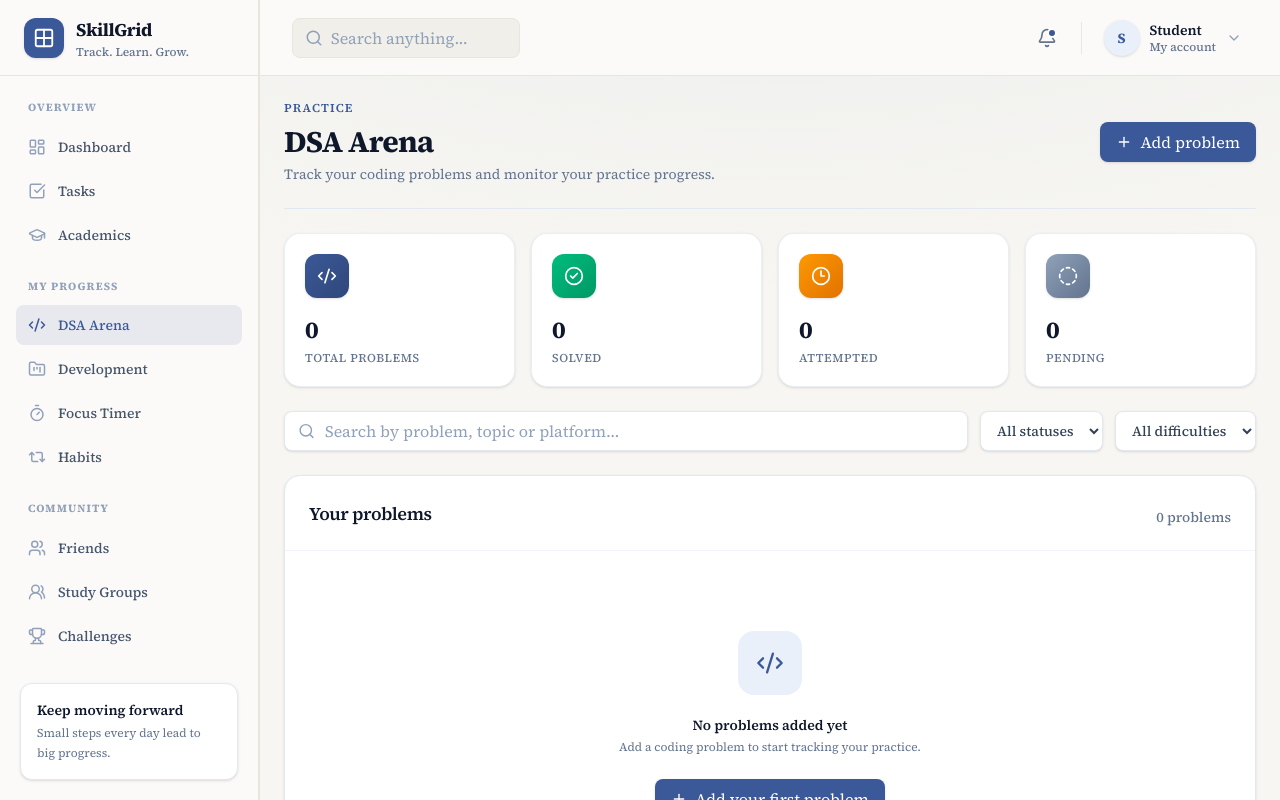
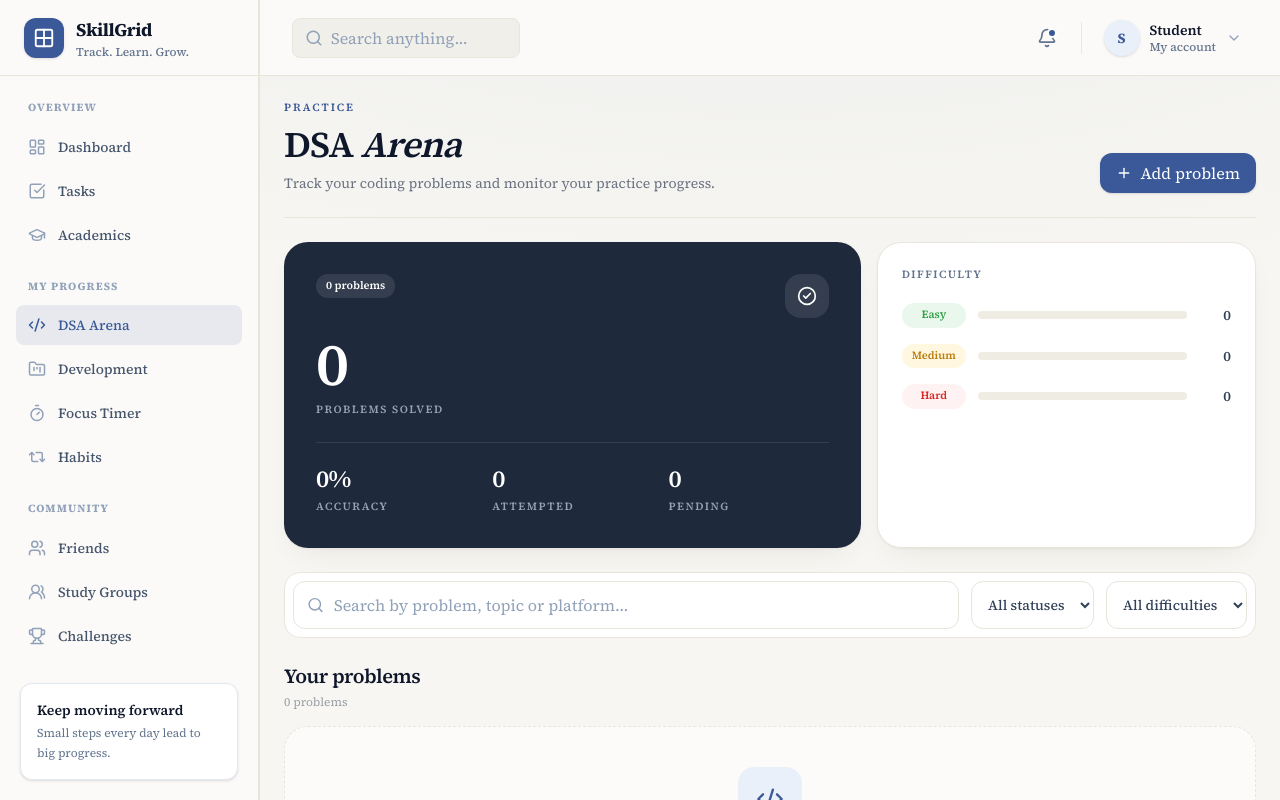
Before and after one commit to thiteswapnil1212-hue/skillGrid, a Next.js app in the folder skillgrid-app/: page /dsa in a window 1280 px wide. Built offline with nearby package versions, Linux system fonts and the light colour scheme.

Commit message:
redesign: warm editorial dsa page

```diff
--- a/skillgrid-app/src/app/dsa/page.tsx
+++ b/skillgrid-app/src/app/dsa/page.tsx
@@ -26,6 +26,18 @@ type Problem = {
 const statusOptions: ProblemStatus[] = ["Pending", "Attempted", "Solved"];
 const difficultyOptions: Difficulty[] = ["Easy", "Medium", "Hard"];
 
+const difficultyTint: Record<Difficulty, string> = {
+  Easy: "bg-[#EAF7EC] text-[#2F9E44]",
+  Medium: "bg-[#FFF7E0] text-[#B97E0C]",
+  Hard: "bg-[#FEF2F2] text-[#DC2626]",
+};
+
+const difficultyBar: Record<Difficulty, string> = {
+  Easy: "bg-[#2F9E44]",
+  Medium: "bg-[#D9A00B]",
+  Hard: "bg-[#DC2626]",
+};
+
 export default function DSAArenaPage() {
   const [problems, setProblems] = useState<Problem[]>([]);
   const [search, setSearch] = useState("");
@@ -45,6 +57,13 @@ export default function DSAArenaPage() {
     attempted: problems.filter((p) => p.status === "Attempted").length,
     pending: problems.filter((p) => p.status === "Pending").length,
   }), [problems]);
+
+  const accuracy = stats.total > 0 ? Math.round((stats.solved / stats.total) * 100) : 0;
+  const difficultyCounts = difficultyOptions.map((d) => ({
+    difficulty: d,
+    count: problems.filter((p) => p.difficulty === d).length,
+  }));
+  const maxDifficultyCount = Math.max(1, ...difficultyCounts.map((d) => d.count));
 
   const filteredProblems = useMemo(() => {
     const query = search.trim().toLowerCase();
@@ -91,40 +110,71 @@ export default function DSAArenaPage() {
 
   return (
     <main className="mx-auto w-full max-w-7xl space-y-6 p-6">
-      <section className="flex flex-col justify-between gap-4 border-b border-slate-200 pb-6 sm:flex-row sm:items-center">
+      <section className="border-b border-[#E8E5DB] pb-6">
+        <p className="text-[11px] font-semibold uppercase tracking-[0.18em] text-[#3B5998]">Practice</p>
+        <div className="mt-2 flex flex-wrap items-end justify-between gap-4">
           <div>
-          <p className="text-xs font-semibold uppercase tracking-widest text-primary">Practice</p>
-          <h1 className="mt-2 text-2xl font-bold tracking-tight text-slate-900 sm:text-3xl">DSA Arena</h1>
-          <p className="mt-1 text-sm text-slate-500">Track your coding problems and monitor your practice progress.</p>
+            <h1 className="text-4xl font-semibold tracking-tight text-slate-900">DSA <em className="italic">Arena</em></h1>
+            <p className="mt-2 text-sm text-[#6B7280]">Track your coding problems and monitor your practice progress.</p>
           </div>
-        <Button onClick={() => setShowForm((curr) => !curr)} className="hidden gap-2 lg:inline-flex">
+          <Button onClick={() => setShowForm((curr) => !curr)} className="hidden gap-2 rounded-xl lg:inline-flex">
             {showForm ? <X size={16} /> : <Plus size={16} />}
             {showForm ? "Close form" : "Add problem"}
           </Button>
+        </div>
       </section>
 
-      <section className="grid grid-cols-2 gap-4 lg:grid-cols-4">
-        {[
-          { label: "Total problems", value: stats.total, icon: Code2, gradient: "from-[#3B5998] to-[#2F477A]" },
-          { label: "Solved", value: stats.solved, icon: CheckCircle2, gradient: "from-emerald-500 to-emerald-600" },
-          { label: "Attempted", value: stats.attempted, icon: Clock3, gradient: "from-amber-500 to-amber-600" },
-          { label: "Pending", value: stats.pending, icon: CircleDashed, gradient: "from-slate-400 to-slate-500" },
-        ].map((item, index) => {
-          const Icon = item.icon;
-          return (
-            <motion.div key={item.label} initial={{ opacity: 0, y: 10 }} animate={{ opacity: 1, y: 0 }} transition={{ delay: index * 0.05 }}>
-              <Card className="h-full rounded-2xl border border-slate-200/70 bg-white shadow-sm transition-shadow hover:shadow-md">
-                <CardContent className="p-5">
-                  <div className={`flex h-11 w-11 items-center justify-center rounded-xl bg-gradient-to-br ${item.gradient} text-white shadow-sm`}>
-                    <Icon size={20} />
+      <section className="grid gap-4 lg:grid-cols-5">
+        <div className="rounded-3xl bg-[#1E293B] p-6 text-white shadow-[0_1px_2px_rgba(74,60,32,0.05),0_12px_32px_-16px_rgba(74,60,32,0.14)] sm:p-8 lg:col-span-3">
+          <div className="flex items-start justify-between gap-4">
+            <span className="rounded-full bg-white/10 px-2.5 py-1 text-[11px] font-semibold text-white">
+              {stats.total} {stats.total === 1 ? "problem" : "problems"}
+            </span>
+            <div className="flex h-11 w-11 items-center justify-center rounded-2xl bg-white/10 text-white">
+              <CheckCircle2 size={20} />
             </div>
-                  <p className="mt-4 text-2xl font-bold tracking-tight text-slate-900 tabular-nums">{item.value}</p>
-                  <p className="mt-1 text-xs font-medium uppercase tracking-wider text-slate-500">{item.label}</p>
+          </div>
+          <p className="mt-4 text-5xl font-semibold tracking-tight text-white tabular-nums sm:text-6xl">{stats.solved}</p>
+          <p className="mt-2 text-[11px] font-semibold uppercase tracking-[0.14em] text-slate-300/70">Problems solved</p>
+          <div className="mt-6 grid grid-cols-3 gap-4 border-t border-white/10 pt-5">
+            <div>
+              <p className="text-2xl font-semibold tracking-tight text-white tabular-nums">{accuracy}%</p>
+              <p className="mt-1 text-[11px] font-semibold uppercase tracking-[0.14em] text-slate-300/70">Accuracy</p>
+            </div>
+            <div>
+              <p className="text-2xl font-semibold tracking-tight text-white tabular-nums">{stats.attempted}</p>
+              <p className="mt-1 text-[11px] font-semibold uppercase tracking-[0.14em] text-slate-300/70">Attempted</p>
+            </div>
+            <div>
+              <p className="text-2xl font-semibold tracking-tight text-white tabular-nums">{stats.pending}</p>
+              <p className="mt-1 text-[11px] font-semibold uppercase tracking-[0.14em] text-slate-300/70">Pending</p>
+            </div>
+          </div>
+        </div>
+
+        <Card className="rounded-3xl border border-[#E8E5DB] bg-white shadow-[0_1px_2px_rgba(74,60,32,0.05),0_12px_32px_-16px_rgba(74,60,32,0.14)] lg:col-span-2">
+          <CardContent className="p-6">
+            <h2 className="text-[11px] font-semibold uppercase tracking-[0.14em] text-slate-500">Difficulty</h2>
+            <div className="mt-5 space-y-4">
+              {difficultyCounts.map(({ difficulty, count }) => (
+                <div key={difficulty} className="flex items-center gap-3">
+                  <span className={`w-16 shrink-0 rounded-full px-2.5 py-1 text-center text-[11px] font-semibold ${difficultyTint[difficulty]}`}>
+                    {difficulty}
+                  </span>
+                  <div className="h-2 flex-1 overflow-hidden rounded-full bg-[#EFECE3]">
+                    <motion.div
+                      className={`h-full rounded-full ${difficultyBar[difficulty]}`}
+                      initial={{ width: 0 }}
+                      animate={{ width: `${(count / maxDifficultyCount) * 100}%` }}
+                      transition={{ duration: 0.6, ease: "easeOut" }}
+                    />
+                  </div>
+                  <span className="w-8 text-right text-sm font-semibold text-slate-700 tabular-nums">{count}</span>
+                </div>
+              ))}
+            </div>
           </CardContent>
         </Card>
-            </motion.div>
-          );
-        })}
       </section>
 
       <AnimatePresence>
@@ -135,17 +185,17 @@ export default function DSAArenaPage() {
             exit={{ opacity: 0, height: 0, scale: 0.95 }}
             transition={{ duration: 0.2 }}
           >
-            <Card className="overflow-hidden rounded-2xl">
+            <Card className="overflow-hidden rounded-3xl border border-[#E8E5DB] bg-white shadow-[0_1px_2px_rgba(74,60,32,0.05),0_12px_32px_-16px_rgba(74,60,32,0.14)]">
               <CardHeader className="pb-4">
-                <CardTitle className="text-lg">Add a problem</CardTitle>
-                <p className="text-sm font-medium text-slate-500 mt-1">Enter the details of the problem you want to track.</p>
+                <CardTitle className="text-xl font-semibold tracking-tight">Add a problem</CardTitle>
+                <p className="mt-1 text-sm text-[#6B7280]">Enter the details of the problem you want to track.</p>
               </CardHeader>
               <CardContent>
                 <form onSubmit={handleSubmit} className="space-y-5">
                   <div className="grid gap-5 sm:grid-cols-2">
                     <div className="sm:col-span-2">
                       <label htmlFor="problem-title" className="mb-2 block text-sm font-semibold text-slate-700">Problem title *</label>
-                      <Input id="problem-title" required value={title} onChange={(e) => setTitle(e.target.value)} placeholder="e.g. Two Sum" />
+                      <Input id="problem-title" required value={title} onChange={(e) => setTitle(e.target.value)} placeholder="e.g. Two Sum" className="rounded-xl border-[#E8E5DB]" />
                     </div>
                     <div>
                       <label htmlFor="problem-platform" className="mb-2 block text-sm font-semibold text-slate-700">Platform</label>
@@ -153,7 +203,7 @@ export default function DSAArenaPage() {
                         id="problem-platform"
                         value={platform}
                         onChange={(e) => setPlatform(e.target.value)}
-                        className="flex h-10 w-full rounded-lg border border-slate-200 bg-white px-3 py-2 text-sm text-slate-900 transition-colors focus:border-primary focus:outline-none focus:ring-4 focus:ring-primary/10"
+                        className="flex h-12 w-full rounded-xl border border-[#E8E5DB] bg-white px-3 py-2 text-sm text-slate-900 transition-colors focus:border-[#3B5998] focus:outline-none focus:ring-2 focus:ring-[#3B5998]/15"
                       >
                         <option>LeetCode</option>
                         <option>Codeforces</option>
@@ -168,7 +218,7 @@ export default function DSAArenaPage() {
                         id="problem-difficulty"
                         value={difficulty}
                         onChange={(e) => setDifficulty(e.target.value as Difficulty)}
-                        className="flex h-10 w-full rounded-lg border border-slate-200 bg-white px-3 py-2 text-sm text-slate-900 transition-colors focus:border-primary focus:outline-none focus:ring-4 focus:ring-primary/10"
+                        className="flex h-12 w-full rounded-xl border border-[#E8E5DB] bg-white px-3 py-2 text-sm text-slate-900 transition-colors focus:border-[#3B5998] focus:outline-none focus:ring-2 focus:ring-[#3B5998]/15"
                       >
                         {difficultyOptions.map((option) => (
                           <option key={option}>{option}</option>
@@ -177,16 +227,16 @@ export default function DSAArenaPage() {
                     </div>
                     <div>
                       <label htmlFor="problem-topic" className="mb-2 block text-sm font-semibold text-slate-700">Topic *</label>
-                      <Input id="problem-topic" required value={topic} onChange={(e) => setTopic(e.target.value)} placeholder="e.g. Arrays, Strings, Trees" />
+                      <Input id="problem-topic" required value={topic} onChange={(e) => setTopic(e.target.value)} placeholder="e.g. Arrays, Strings, Trees" className="rounded-xl border-[#E8E5DB]" />
                     </div>
                     <div>
                       <label htmlFor="problem-link" className="mb-2 block text-sm font-semibold text-slate-700">Problem link</label>
-                      <Input id="problem-link" type="url" value={link} onChange={(e) => setLink(e.target.value)} placeholder="https://..." />
+                      <Input id="problem-link" type="url" value={link} onChange={(e) => setLink(e.target.value)} placeholder="https://..." className="rounded-xl border-[#E8E5DB]" />
                     </div>
                   </div>
-                  <div className="flex justify-end gap-3 pt-5 border-t border-slate-100">
+                  <div className="flex justify-end gap-3 border-t border-[#E8E5DB] pt-5">
                     <Button variant="ghost" type="button" onClick={() => setShowForm(false)}>Cancel</Button>
-                    <Button type="submit">Save problem</Button>
+                    <Button type="submit" className="rounded-xl">Save problem</Button>
                   </div>
                 </form>
               </CardContent>
@@ -195,16 +245,16 @@ export default function DSAArenaPage() {
         )}
       </AnimatePresence>
 
-      <div className="flex flex-col gap-3 sm:flex-row">
+      <div className="flex flex-col gap-3 rounded-2xl border border-[#E8E5DB] bg-white p-2 sm:flex-row">
         <div className="relative flex-1">
           <Search size={17} className="absolute left-3.5 top-1/2 -translate-y-1/2 text-slate-400" />
-          <Input value={search} onChange={(e) => setSearch(e.target.value)} placeholder="Search by problem, topic or platform..." aria-label="Search problems" className="pl-10 shadow-sm" />
+          <Input value={search} onChange={(e) => setSearch(e.target.value)} placeholder="Search by problem, topic or platform..." aria-label="Search problems" className="h-12 rounded-xl border-[#E8E5DB] pl-10" />
         </div>
         <select
           value={statusFilter}
           onChange={(e) => setStatusFilter(e.target.value)}
           aria-label="Filter by status"
-          className="flex h-10 rounded-lg border border-slate-200 bg-white px-3 py-2 text-sm font-medium text-slate-700 shadow-sm transition-colors focus:border-primary focus:outline-none focus:ring-4 focus:ring-primary/10"
+          className="flex h-12 rounded-xl border border-[#E8E5DB] bg-white px-3 py-2 text-sm font-medium text-slate-700 transition-colors focus:border-[#3B5998] focus:outline-none focus:ring-2 focus:ring-[#3B5998]/15"
         >
           <option value="All">All statuses</option>
           {statusOptions.map((status) => <option key={status}>{status}</option>)}
@@ -213,89 +263,97 @@ export default function DSAArenaPage() {
           value={difficultyFilter}
           onChange={(e) => setDifficultyFilter(e.target.value)}
           aria-label="Filter by difficulty"
-          className="flex h-10 rounded-lg border border-slate-200 bg-white px-3 py-2 text-sm font-medium text-slate-700 shadow-sm transition-colors focus:border-primary focus:outline-none focus:ring-4 focus:ring-primary/10"
+          className="flex h-12 rounded-xl border border-[#E8E5DB] bg-white px-3 py-2 text-sm font-medium text-slate-700 transition-colors focus:border-[#3B5998] focus:outline-none focus:ring-2 focus:ring-[#3B5998]/15"
         >
           <option value="All">All difficulties</option>
           {difficultyOptions.map((diff) => <option key={diff}>{diff}</option>)}
         </select>
       </div>
 
-      <Card className="rounded-2xl">
-        <CardHeader className="flex flex-row items-center justify-between pb-4">
-          <CardTitle className="text-lg">Your problems</CardTitle>
-          <span className="text-sm font-medium text-slate-500">{filteredProblems.length} {filteredProblems.length === 1 ? "problem" : "problems"}</span>
-        </CardHeader>
-        <div className="border-t border-slate-100 bg-white">
+      <section>
+        <div className="flex items-end justify-between gap-4">
+          <div>
+            <h2 className="text-xl font-semibold tracking-tight text-slate-900">Your problems</h2>
+            <p className="mt-1 text-xs text-[#9AA0A6]">{filteredProblems.length} {filteredProblems.length === 1 ? "problem" : "problems"}</p>
+          </div>
+        </div>
+
+        <div className="mt-4">
           {filteredProblems.length === 0 ? (
-            <div className="flex flex-col items-center py-20 text-center px-6">
-              <div className="flex h-16 w-16 items-center justify-center rounded-2xl bg-primary-light mb-5 text-primary">
+            <div className="rounded-3xl border border-dashed border-[#E8E5DB] bg-white/60 p-10 text-center">
+              <div className="mx-auto flex h-16 w-16 items-center justify-center rounded-2xl bg-[#EAF0FA] text-[#3B5998]">
                 <Code2 size={28} />
               </div>
-              <h3 className="text-sm font-semibold text-slate-900">{problems.length === 0 ? "No problems added yet" : "No matching problems"}</h3>
-              <p className="mt-1 text-xs text-slate-500 max-w-sm">{problems.length === 0 ? "Add a coding problem to start tracking your practice." : "Try changing your search or filters."}</p>
+              <h3 className="mt-5 text-base font-semibold text-slate-900">{problems.length === 0 ? "No problems added yet" : "No matching problems"}</h3>
+              <p className="mx-auto mt-1 max-w-sm text-sm text-[#6B7280]">{problems.length === 0 ? "Add a coding problem to start tracking your practice." : "Try changing your search or filters."}</p>
               {problems.length === 0 && (
-                <Button onClick={() => setShowForm(true)} className="mt-6 gap-2">
+                <Button onClick={() => setShowForm(true)} className="mt-6 gap-2 rounded-xl">
                   <Plus size={16} /> Add your first problem
                 </Button>
               )}
             </div>
           ) : (
-            <div className="divide-y divide-slate-100">
+            <div className="space-y-3">
               <AnimatePresence initial={false}>
-                {filteredProblems.map((problem) => (
+                {filteredProblems.map((problem) => {
+                  const StatusIcon = problem.status === "Solved" ? CheckCircle2 : problem.status === "Attempted" ? Clock3 : CircleDashed;
+                  const statusTint = problem.status === "Solved" ? "bg-[#EAF7EC] text-[#2F9E44]" : problem.status === "Attempted" ? "bg-[#FFF7E0] text-[#B97E0C]" : "bg-[#F7F6F2] text-[#9AA0A6]";
+                  return (
                     <motion.div
                       key={problem.id}
                       layout
                       initial={{ opacity: 0, y: 10 }}
                       animate={{ opacity: 1, y: 0 }}
                       exit={{ opacity: 0, scale: 0.95, transition: { duration: 0.15 } }}
-                    className="group flex flex-col gap-4 px-6 py-5 sm:flex-row sm:items-center sm:justify-between hover:bg-slate-50 transition-colors"
+                      className="group flex flex-col gap-4 rounded-2xl border border-[#E8E5DB] bg-white p-4 transition-all duration-200 hover:-translate-y-px hover:shadow-md sm:flex-row sm:items-center sm:justify-between sm:p-5"
                     >
+                      <div className="flex min-w-0 items-start gap-4">
+                        <div className={`flex h-11 w-11 shrink-0 items-center justify-center rounded-2xl ${statusTint}`}>
+                          <StatusIcon size={20} />
+                        </div>
                         <div className="min-w-0">
                           <div className="flex flex-wrap items-center gap-2">
-                        <h3 className="font-semibold text-slate-900 text-base">{problem.title}</h3>
+                            <h3 className="text-base font-semibold tracking-tight text-slate-900">{problem.title}</h3>
                             {problem.link && (
-                          <a href={problem.link} target="_blank" rel="noreferrer" aria-label={`Open ${problem.title} on ${problem.platform}`} className="text-slate-400 hover:text-primary transition-colors">
+                              <a href={problem.link} target="_blank" rel="noreferrer" aria-label={`Open ${problem.title} on ${problem.platform}`} className="flex h-12 w-12 items-center justify-center rounded-xl text-slate-400 transition-colors hover:bg-[#F7F6F2] hover:text-[#3B5998] sm:h-8 sm:w-8">
                                 <ExternalLink size={16} />
                               </a>
                             )}
                           </div>
-                      <div className="mt-2.5 flex flex-wrap items-center gap-2.5 text-xs text-slate-600 font-medium">
-                        <span className="bg-slate-100 px-2 py-1 rounded-md">{problem.platform}</span>
-                        <span className={`px-2 py-1 rounded-md ${
-                          problem.difficulty === "Easy" ? "bg-success-light/50 text-success" :
-                          problem.difficulty === "Medium" ? "bg-warning-light/50 text-warning" :
-                          "bg-danger-light/50 text-danger"
-                        }`}>
+                          <div className="mt-2.5 flex flex-wrap items-center gap-2">
+                            <span className="rounded-md border border-[#E8E5DB] bg-[#F7F6F2] px-2 py-1 text-xs font-medium text-slate-600">{problem.platform}</span>
+                            <span className={`rounded-full px-2.5 py-1 text-[11px] font-semibold ${difficultyTint[problem.difficulty]}`}>
                               {problem.difficulty}
                             </span>
-                        <span className="bg-slate-100 px-2 py-1 rounded-md">{problem.topic}</span>
+                            <span className="rounded-full bg-[#EAF0FA] px-2.5 py-1 text-[11px] font-semibold text-[#3B5998]">{problem.topic}</span>
                           </div>
                         </div>
-                    <div className="flex items-center gap-4">
+                      </div>
+                      <div className="flex items-center gap-3 pl-14 sm:pl-0">
                         <select
                           value={problem.status}
                           onChange={(e) => updateStatus(problem.id, e.target.value as ProblemStatus)}
                           aria-label={`Status for ${problem.title}`}
-                        className={`rounded-full border-0 px-4 py-1.5 text-xs font-bold outline-none cursor-pointer transition-colors shadow-sm ring-1 ring-inset ${
-                          problem.status === "Solved" ? "bg-success text-white ring-success" :
-                          problem.status === "Attempted" ? "bg-warning-light text-warning ring-warning/20" :
-                          "bg-slate-50 text-slate-700 ring-slate-200"
+                          className={`h-12 rounded-full border-0 px-4 text-xs font-bold outline-none cursor-pointer transition-colors shadow-sm ring-1 ring-inset ${
+                            problem.status === "Solved" ? "bg-[#2F9E44] text-white ring-[#2F9E44]" :
+                            problem.status === "Attempted" ? "bg-[#FFF7E0] text-[#B97E0C] ring-[#B97E0C]/20" :
+                            "bg-[#F7F6F2] text-slate-700 ring-[#E8E5DB]"
                           }`}
                         >
                           {statusOptions.map((status) => <option key={status}>{status}</option>)}
                         </select>
-                      <Button variant="ghost" size="sm" onClick={() => deleteProblem(problem.id)} aria-label={`Delete problem "${problem.title}"`} className="p-2 h-auto text-slate-400 hover:text-danger hover:bg-danger-light opacity-100 transition-opacity lg:opacity-0 lg:group-hover:opacity-100 focus:opacity-100">
+                        <Button variant="ghost" size="sm" onClick={() => deleteProblem(problem.id)} aria-label={`Delete problem "${problem.title}"`} className="h-12 w-12 rounded-xl p-0 text-slate-400 hover:text-danger hover:bg-danger-light lg:opacity-0 lg:group-hover:opacity-100 focus:opacity-100">
                           <Trash2 size={16} />
                         </Button>
                       </div>
                     </motion.div>
-                ))}
+                  );
+                })}
               </AnimatePresence>
             </div>
           )}
         </div>
-      </Card>
+      </section>
       <p className="text-xs font-medium text-center text-slate-400 pt-4">
         Changes are currently held in page state and will reset when you refresh. Database persistence will be added separately.
       </p>
```
Lines whose indentation alone changed are shown as unchanged.
